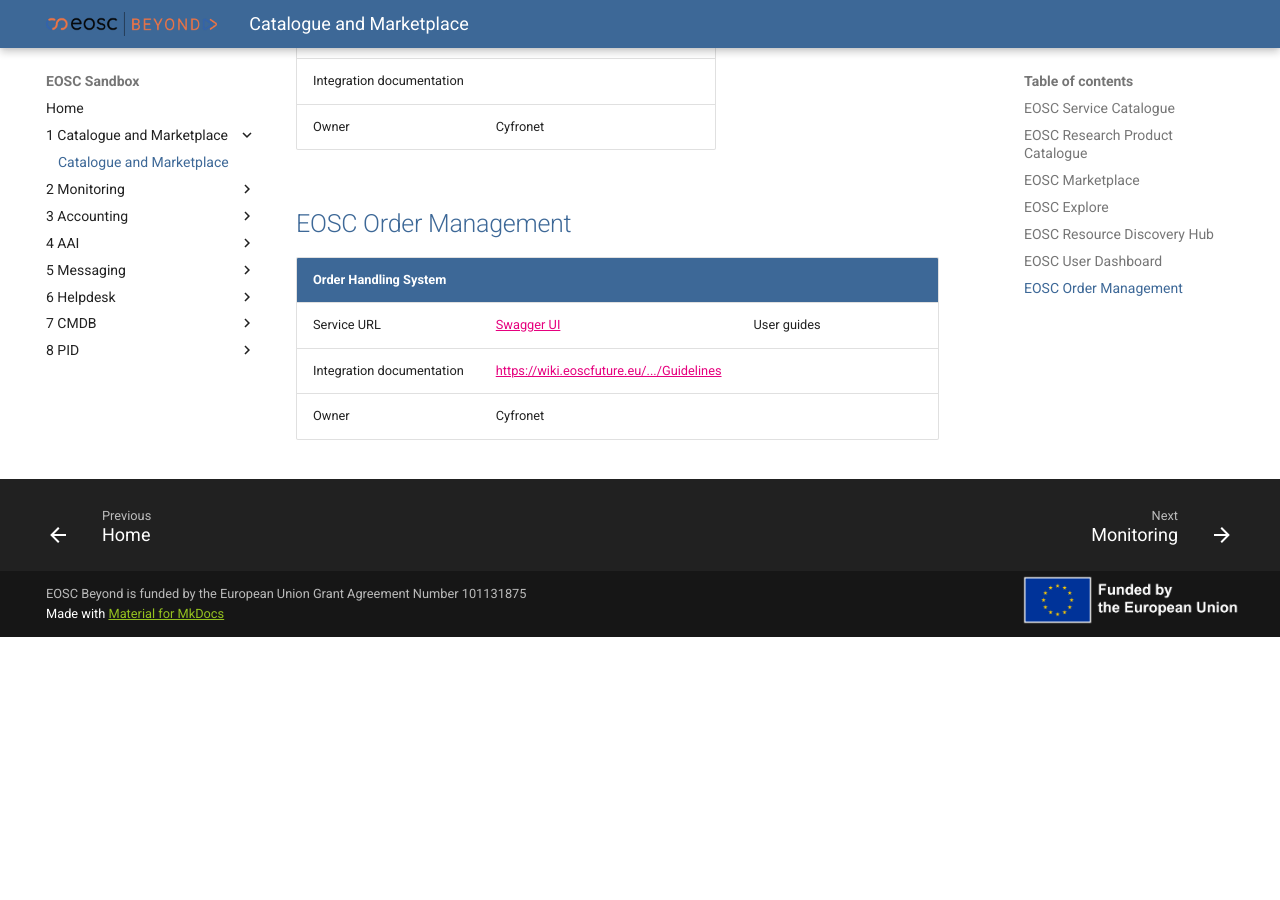
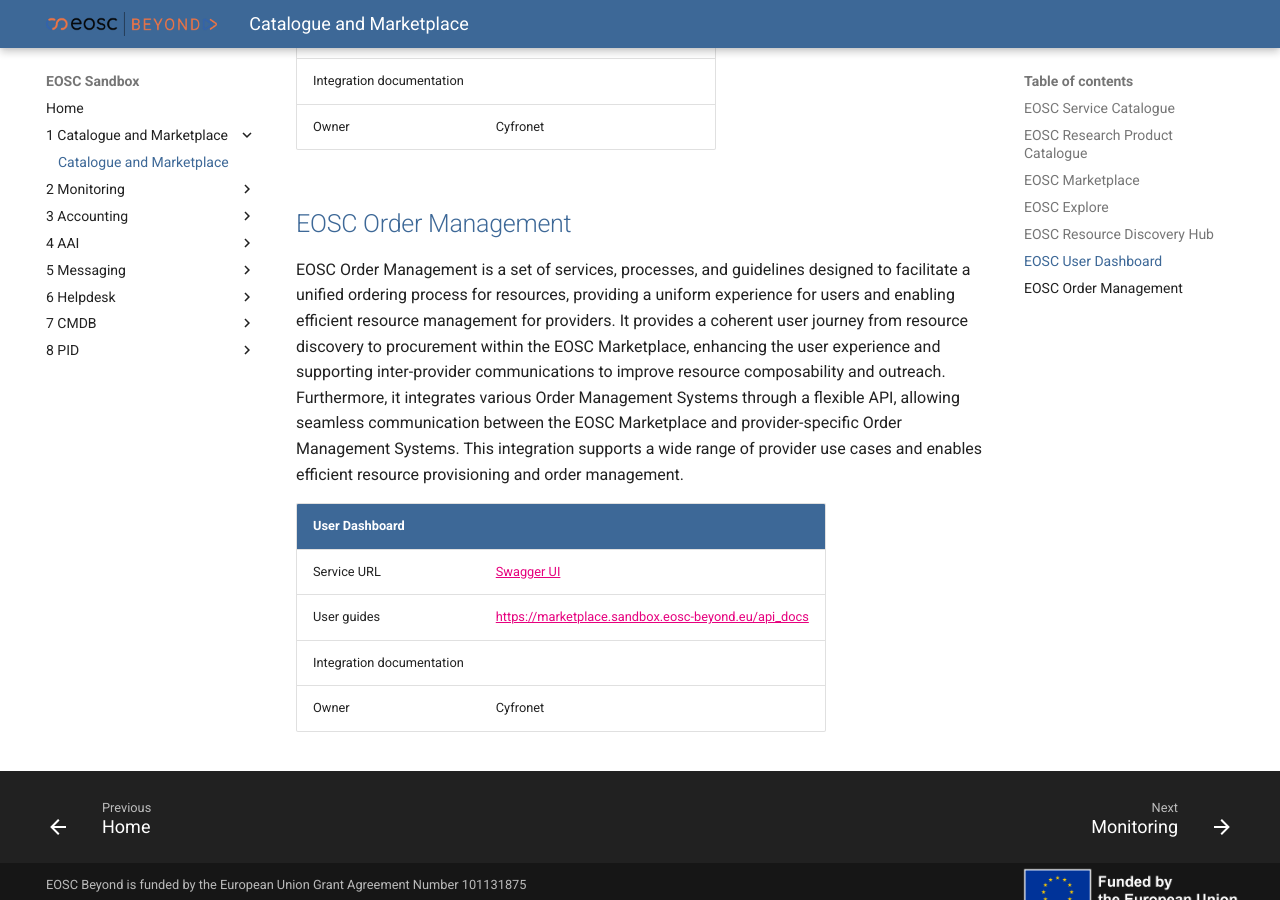
Before and after one commit to eosc-beyond-sandbox/eosc-sandbox, an MkDocs documentation site: the page built from resources/1 Catalogue and Marketplace/Catalogue and Marketplace.md, in a window 1280 px wide and 900 px high, scrolled down 3655 px. Built offline with MkDocs 1.6.1 and Material for MkDocs 9.7.7, drawn with Linux system fonts in a browser that asks for light colours; before the commit the page ends 4292 px from its top, so only the background shows below that.

Commit message:
EOSC Order Management update

```diff
--- a/resources/1 Catalogue and Marketplace/Catalogue and Marketplace.md
+++ b/resources/1 Catalogue and Marketplace/Catalogue and Marketplace.md
@@ -86,8 +86,11 @@
 
 ## EOSC Order Management
 
-| Order Handling System     |                                                                                                                                                            |             |   |
-| :------------------------ | :--------------------------------------------------------------------------------------------------------------------------------------------------------- | ----------- | - |
-| Service URL               | [Swagger UI](https://marketplace.sandbox.eosc-beyond.eu/api_docs/swagger/index.html?urls.primaryName=EOSC%20Marketplace%20Ordering%20API)                  | User guides |   |
-| Integration documentation | [https://wiki.eoscfuture.eu/.../Guidelines](https://wiki.eoscfuture.eu/display/PUBLIC/5.+Order+Management%3A+Architecture+and+Interoperability+Guidelines) |             |   |
-| Owner                     | Cyfronet                                                                                                                                                   |             |   |
+EOSC Order Management is a set of services, processes, and guidelines designed to facilitate a unified ordering process for resources, providing a uniform experience for users and enabling efficient resource management for providers. It provides a coherent user journey from resource discovery to procurement within the EOSC Marketplace, enhancing the user experience and supporting inter-provider communications to improve resource composability and outreach. Furthermore, it integrates various Order Management Systems through a flexible API, allowing seamless communication between the EOSC Marketplace and provider-specific Order Management Systems. This integration supports a wide range of provider use cases and enables efficient resource provisioning and order management.
+
+| User Dashboard            |                                                                                      |
+| :------------------------ | :----------------------------------------------------------------------------------- |
+| Service URL               | [Swagger UI](https://marketplace.sandbox.eosc-beyond.eu/api_docs/swagger/index.html) |
+| User guides               | <https://marketplace.sandbox.eosc-beyond.eu/api_docs>                                |
+| Integration documentation |                                                                                      |
+| Owner                     | Cyfronet                                                                             |
```
